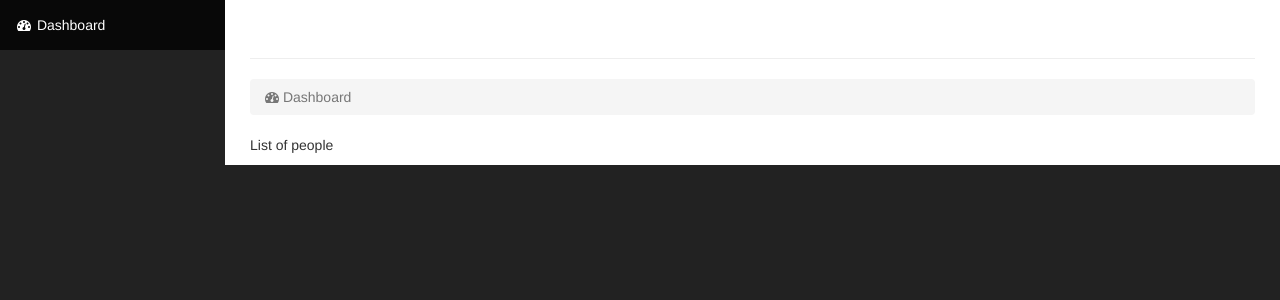
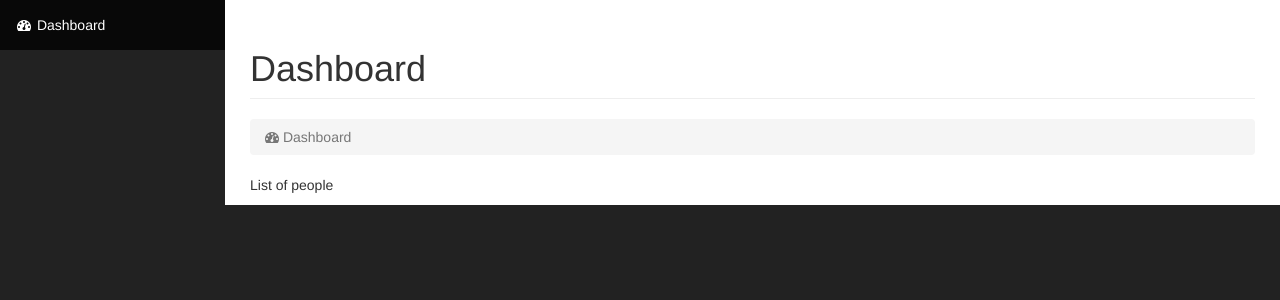
Before and after one commit to CodecoolKrakow20161/ccms, a Flask app: page / in a window 1280 px wide. Shown: the part 51-351 px from the top of the page. Run offline with Flask 2, Linux system fonts and the light colour scheme; some libraries are stand-ins or nearby versions.

Commit message:
Add styles.css file

```diff
--- a/app/templates/default/index.html
+++ b/app/templates/default/index.html
@@ -1,4 +1,5 @@
 {% extends "layout.html" %}
+{% block page_title %}Dashboard{% endblock %}
 {% block body %}
     List of people
 {% endblock %}
--- a/app/templates/layout.html
+++ b/app/templates/layout.html
@@ -11,6 +11,7 @@
 
     <link rel="stylesheet" href="/static/css/bootstrap.min.css" />
     <link rel="stylesheet" href="/static/css/sb-admin.css" />
+    <link rel="stylesheet" href="/static/css/styles.css" />
     <link href="/static/font-awesome/css/font-awesome.min.css" rel="stylesheet" type="text/css">
 
     <!-- HTML5 Shim and Respond.js IE8 support of HTML5 elements and media queries -->
```
Also changed, not shown: app/static/css/styles.css (added).
